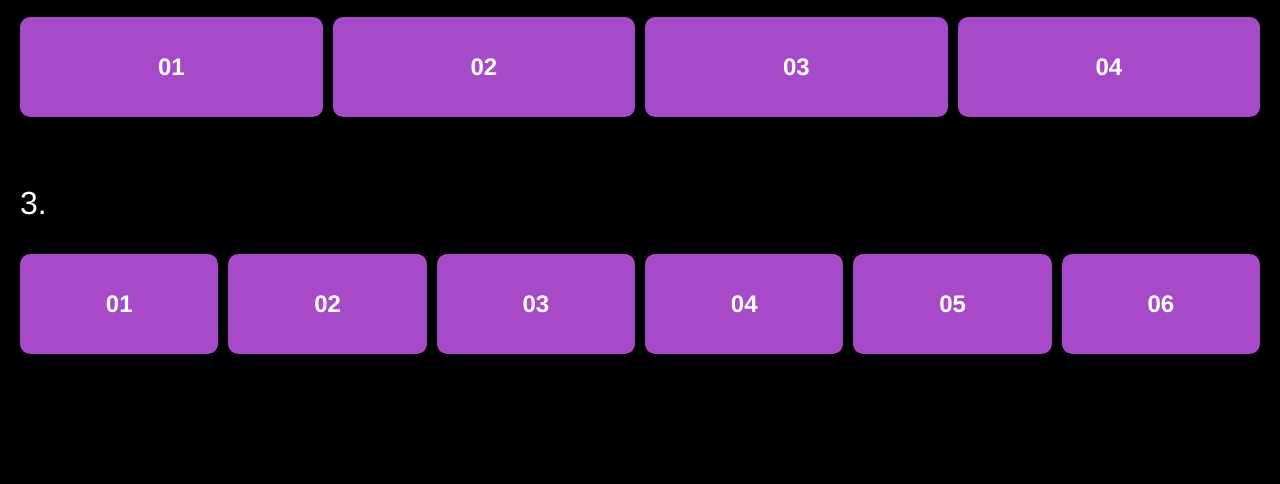
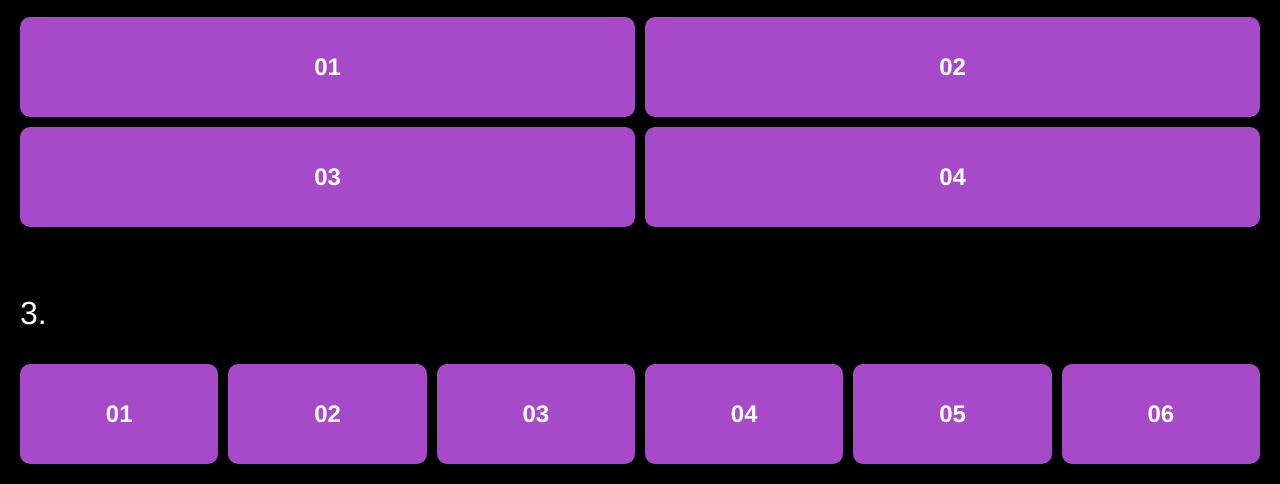
Before and after one commit to iIovepanda/w8-output, a plain HTML site: page gridLayout/index.html in a window 1280 px wide. Shown: the part 671-1155 px from the top of the page. Before the commit the page ends 1045 px from the top, so only its background shows below. Drawn offline with Linux system fonts and the light colour scheme.

Commit message:
Modify files

```diff
--- a/LoginForm/storage.js
+++ b/LoginForm/storage.js
@@ -7,7 +7,7 @@ function saveToLocalStorage(event) {
     localStorage.setItem('email', email);
     localStorage.setItem('password', password);
 
-    alert('Credentials saved to localStorage!');
+    //alert('Credentials saved to localStorage!');
 }
 // localStorageをフォームに反映
 function autoFillForm() {
--- a/gridLayout/style.css
+++ b/gridLayout/style.css
@@ -20,7 +20,7 @@
     gap: 10px;
 }
 .grid-container2{
-    grid-template-columns: repeat(4, 1fr);
+    grid-template-columns: repeat(2, 1fr);
 }
 .grid-container3{
     grid-template-columns: repeat(6, 1fr);
```
